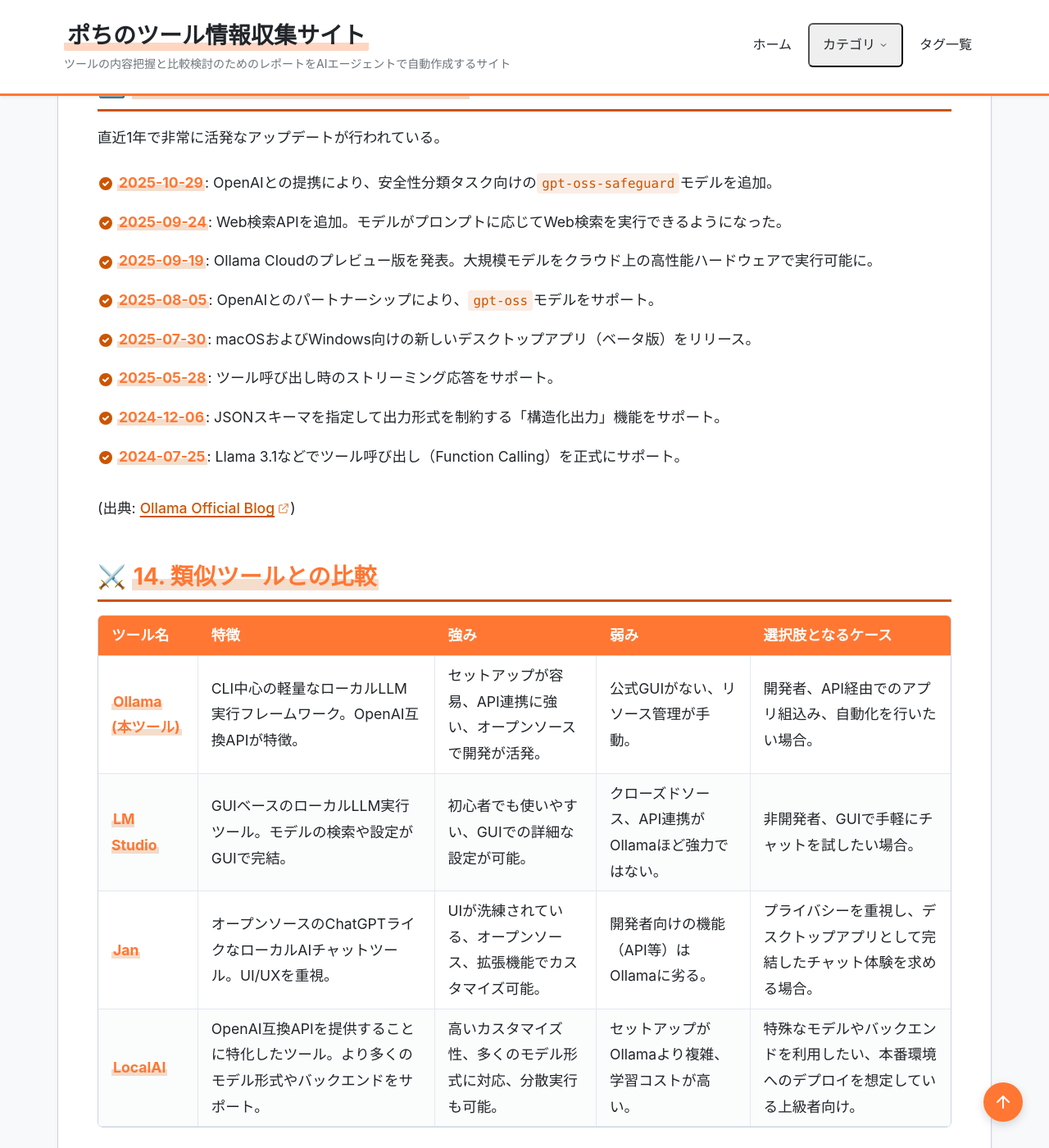
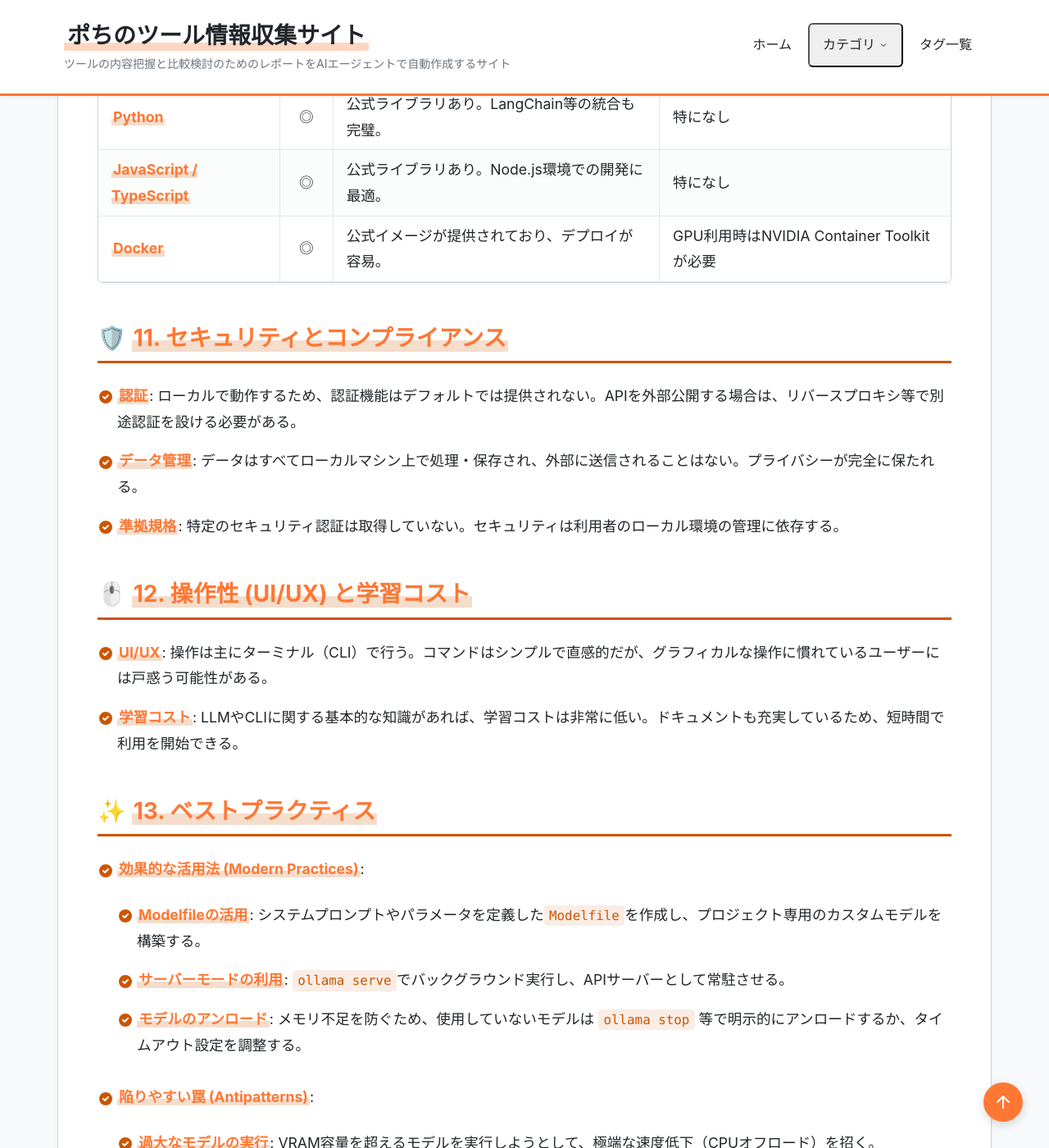
Before and after one commit to aegisfleet/tool-survey-report, a Jekyll site: the page built from _reports/ollama.md, in a window 1280 px wide and 1400 px high, scrolled down 8125 px. Shown: the whole window at 82% size. Built offline with Jekyll 4.4.1, drawn with Linux system fonts in a browser that asks for light colours; some of the changed text lies outside the part shown.

Commit message:
Update Ollama investigation report to 2026-01-29 (#624)
- Align report structure with the strict 17-section template.
- Add "Setup" and "Best Practices" sections.
- Update "Updates" section with verified January 2026 features (ollama launch, image generation).
- Create detailed comparison tables with LM Studio, Jan, and LocalAI.
- Normalize tags and update metadata.

Co-authored-by: google-labs-jules[bot] <161369871+google-labs-jules[bot]@users.noreply.github.com>

````diff
--- a/_reports/ollama.md
+++ b/_reports/ollama.md
@@ -8,15 +8,13 @@ category: "AI開発基盤"
 developer: "Ollama Inc."
 official_site: "https://ollama.com/"
 date: "2025-10-24"
-last_updated: "2026-01-13"
+last_updated: "2026-01-29"
 tags:
   - "AI"
   - "ローカルAI"
   - "大規模言語モデル"
   - "オープンソース"
   - "開発者ツール"
-  - "推論"
-  - "CLI"
 description: "オープンソースの大規模言語モデル（LLM）をローカル環境で簡単に実行するためのフレームワーク"
 
 # 【クイックサマリー】ホーム画面のカード表示用
@@ -28,7 +26,7 @@ quick_summary:
     - "開発者"
     - "AI/MLエンジニア"
     - "研究者"
-  latest_highlight: "2025年10月にOpenAIとの提携によるgpt-oss-safeguardモデルを追加"
+  latest_highlight: "2026年1月にollama launchコマンドや画像生成機能を追加"
   update_frequency: "高"
 
 # 【ツール評価】100点満点、基準点70点からの加減算方式
@@ -92,12 +90,31 @@ relationships:
 * **ワンコマンド実行**: `ollama run <model_name>` のような単純なコマンドでモデルのダウンロードと実行が可能。
 * **OpenAI互換API**: OpenAIのAPIと互換性のあるエンドポイントをローカルに提供し、既存ツールやライブラリの多くをそのまま利用できる。
 * **公式ライブラリ**: PythonおよびJavaScript/TypeScriptの公式ライブラリを提供し、アプリケーションへの組み込みを簡素化。
-* **マルチモーダル対応**: テキストだけでなく、画像入力にも対応したモデル（例: LLaVA）を利用可能。
+* **マルチモーダル対応**: テキストだけでなく、画像入力にも対応したモデル（例: LLaVA, Llama 3.2 Vision）を利用可能。
 * **ツール呼び出し (Function Calling)**: モデルが外部ツールやAPIと連携し、より複雑なタスクを実行する機能。
 * **構造化出力**: JSONスキーマを指定することで、モデルの出力を特定の形式に制約する機能。
 * **GPUサポート**: NVIDIA (CUDA), AMD (ROCm), Apple Metal (Mシリーズチップ) に対応し、高速な推論を実現。
 
-## **4. 特徴・強み (Pros)**
+## **4. 開始手順・セットアップ**
+
+* **前提条件**:
+  * OS: macOS, Windows, Linux
+  * ハードウェア: 実行するモデルに応じたRAMおよびGPU（推奨）
+* **インストール/導入**:
+  * **macOS / Linux**:
+    ```bash
+    curl -fsSL https://ollama.com/install.sh | sh
+    ```
+  * **Windows**: 公式サイトからインストーラーをダウンロードして実行。
+* **初期設定**:
+  * 特になし。インストール後、自動的にサーバーが起動する。
+* **クイックスタート**:
+  ```bash
+  # モデル（Llama 3.2）をダウンロードしてチャットを開始
+  ollama run llama3.2
+  ```
+
+## **5. 特徴・強み (Pros)**
 
 * **圧倒的な手軽さ**: 複雑な環境構築なしに、単一のコマンドでローカルLLM環境を即座に構築できる。
 * **高いプライバシーとセキュリティ**: 全てのデータがローカルマシン上で処理されるため、機密情報やプライベートなデータを安全に扱える。
@@ -105,16 +122,16 @@ relationships:
 * **コスト効率**: ローカルのマシンリソースを利用するため、API利用料や従量課金を気にすることなく開発に集中できる。
 * **クロスプラットフォーム**: macOS, Windows, Linuxにネイティブ対応しており、Dockerイメージも提供されているため、環境を問わず利用できる。
 
-## **5. 弱み・注意点 (Cons)**
+## **6. 弱み・注意点 (Cons)**
 
 * **高いハードウェア要求**: 高性能なモデルを快適に動作させるためには、十分なRAM（16GB以上推奨）と高性能なGPUが必要不可欠。
 * **CLI中心の操作**: 公式ではGUIが提供されておらず、操作はCLIが基本。初心者にとっては学習コストがかかる可能性がある（サードパーティ製のUIは多数存在する）。
 * **日本語対応**: UIはCLIのため言語の問題はないが、公式ドキュメントやコミュニティは主に英語で提供されている。
 * **モデルライセンスの確認**: 利用できるモデルにはそれぞれライセンスがあり、商用利用が制限されている場合があるため、利用前に確認が必要。
 
-## **6. 料金プラン**
+## **7. 料金プラン**
 
-ローカルでの利用は完全に無料。将来的には、より高性能なハードウェアで大規模モデルを実行するためのクラウドサービスの提供が予定されている。
+ローカルでの利用は完全に無料。Ollama Cloudなどの付加サービスは将来的に有償化される可能性があるが、コア機能はOSSとして提供されている。
 
 | プラン名 | 料金 | 主な特徴 |
 |---|---|---|
@@ -133,29 +150,49 @@ relationships:
   * その他、多数のオープンソースプロジェクトや個人開発のAIアプリケーションでバックエンドとして採用。
 * **対象業界**: IT、ソフトウェア開発、研究機関など、AI技術を活用するあらゆる業界。
 
-## **8. サポート体制**
+## **9. サポート体制**
 
 * **ドキュメント**: [公式ドキュメント](https://ollama.com/docs) が整備されており、APIリファレンスやチュートリアルが充実している。
 * **コミュニティ**: [Discord](https://discord.gg/ollama) や [GitHub](https://github.com/ollama/ollama) に活発なコミュニティが存在し、ユーザー同士のサポートや情報交換が盛んに行われている。
 * **公式サポート**: 商用サポートは提供されておらず、コミュニティベースのサポートが中心。
 
-## **9. 連携機能 (API・インテグレーション)**
+## **10. エコシステムと連携**
+
+### **10.1 API・外部サービス連携**
 
 * **API**: OpenAI互換のREST APIをローカルに提供。これにより、APIを介したあらゆるツールやアプリケーションとの連携が可能。
 * **外部サービス連携**: LangChain, LlamaIndexなどの主要なAI開発フレームワークや、Open WebUI, Bionic, enchantedなど多数のGUIクライアントとシームレスに連携できる。
 
-## **10. セキュリティとコンプライアンス**
+### **10.2 技術スタックとの相性**
+
+| 技術スタック | 相性 | メリット・推奨理由 | 懸念点・注意点 |
+|:---|:---:|:---|:---|
+| **Python** | ◎ | 公式ライブラリあり。LangChain等の統合も完璧。 | 特になし |
+| **JavaScript / TypeScript** | ◎ | 公式ライブラリあり。Node.js環境での開発に最適。 | 特になし |
+| **Docker** | ◎ | 公式イメージが提供されており、デプロイが容易。 | GPU利用時はNVIDIA Container Toolkitが必要 |
+
+## **11. セキュリティとコンプライアンス**
 
 * **認証**: ローカルで動作するため、認証機能はデフォルトでは提供されない。APIを外部公開する場合は、リバースプロキシ等で別途認証を設ける必要がある。
 * **データ管理**: データはすべてローカルマシン上で処理・保存され、外部に送信されることはない。プライバシーが完全に保たれる。
 * **準拠規格**: 特定のセキュリティ認証は取得していない。セキュリティは利用者のローカル環境の管理に依存する。
 
-## **11. 操作性 (UI/UX) と学習コスト**
+## **12. 操作性 (UI/UX) と学習コスト**
 
 * **UI/UX**: 操作は主にターミナル（CLI）で行う。コマンドはシンプルで直感的だが、グラフィカルな操作に慣れているユーザーには戸惑う可能性がある。
 * **学習コスト**: LLMやCLIに関する基本的な知識があれば、学習コストは非常に低い。ドキュメントも充実しているため、短時間で利用を開始できる。
 
-## **12. ユーザーの声（レビュー分析）**
+## **13. ベストプラクティス**
+
+* **効果的な活用法 (Modern Practices)**:
+  * **Modelfileの活用**: システムプロンプトやパラメータを定義した`Modelfile`を作成し、プロジェクト専用のカスタムモデルを構築する。
+  * **サーバーモードの利用**: `ollama serve`でバックグラウンド実行し、APIサーバーとして常駐させる。
+  * **モデルのアンロード**: メモリ不足を防ぐため、使用していないモデルは `ollama stop` 等で明示的にアンロードするか、タイムアウト設定を調整する。
+* **陥りやすい罠 (Antipatterns)**:
+  * **過大なモデルの実行**: VRAM容量を超えるモデルを実行しようとして、極端な速度低下（CPUオフロード）を招く。
+  * **セキュリティ設定の不備**: `OLLAMA_HOST`を`0.0.0.0`に設定して外部公開する際に、ファイアウォールや認証を設定しないまま放置する。
+
+## **14. ユーザーの声（レビュー分析）**
 
 * **調査対象**: GitHub, Discord, Reddit, X (旧Twitter), 技術ブログ
 * **総合評価**: 開発者コミュニティからは「ローカルLLM実行環境のデファクトスタンダード」として極めて高く評価されている。
@@ -171,34 +208,43 @@ relationships:
   * 飛行機の中などオフライン環境でのコーディングアシスタントとして利用。
   * プライベートなドキュメントを読み込ませるRAGシステムのバックエンドとして活用。
 
-## **13. 直近半年のアップデート情報**
+## **15. 直近半年のアップデート情報**
 
-直近1年で非常に活発なアップデートが行われている。
+* **2026-01-23**: `ollama launch`コマンドを追加。Claude CodeやOpenCodeなどのツールをセットアップ不要で実行可能に。
+* **2026-01-20**: 実験的な画像生成機能をmacOS向けにリリース。
+* **2026-01-16**: Anthropic API互換性をサポートし、Claude Codeなどが利用可能に。
+* **2026-01-15**: OpenAI Codex CLIとの連携をサポート。
+* **2025-10-29**: OpenAIとの提携による`gpt-oss-safeguard`モデルを追加。
+* **2025-09-24**: Web検索APIを追加。
+* **2025-09-19**: Ollama Cloudのプレビュー版を発表。
+* **2024-09-25**: Llama 3.2およびLlama 3.2 Visionモデルをサポート。
 
-* **2025-10-29**: OpenAIとの提携により、安全性分類タスク向けの`gpt-oss-safeguard`モデルを追加。
-* **2025-09-24**: Web検索APIを追加。モデルがプロンプトに応じてWeb検索を実行できるようになった。
-* **2025-09-19**: Ollama Cloudのプレビュー版を発表。大規模モデルをクラウド上の高性能ハードウェアで実行可能に。
-* **2025-08-05**: OpenAIとのパートナーシップにより、`gpt-oss`モデルをサポート。
-* **2025-07-30**: macOSおよびWindows向けの新しいデスクトップアプリ（ベータ版）をリリース。
-* **2025-05-28**: ツール呼び出し時のストリーミング応答をサポート。
-* **2024-12-06**: JSONスキーマを指定して出力形式を制約する「構造化出力」機能をサポート。
-* **2024-07-25**: Llama 3.1などでツール呼び出し（Function Calling）を正式にサポート。
+(出典: [Ollama Blog](https://ollama.com/blog))
 
-(出典: [Ollama Official Blog](https://ollama.com/blog))
+## **16. 類似ツールとの比較**
 
-## **14. 類似ツールとの比較**
+### **16.1 機能比較表 (星取表)**
+
+| 機能カテゴリ | 機能項目 | Ollama | LM Studio | Jan | LocalAI |
+|:---:|:---|:---:|:---:|:---:|:---:|
+| **基本機能** | GUI操作 | ×<br><small>CLIのみ</small> | ◎<br><small>洗練されたUI</small> | ◎<br><small>ChatGPT風UI</small> | ×<br><small>基本はAPI</small> |
+| **導入** | セットアップ容易性 | ◎<br><small>ワンコマンド</small> | ◎<br><small>インストーラー</small> | ◎<br><small>インストーラー</small> | △<br><small>Docker等が必要</small> |
+| **開発** | API互換性 | ◎<br><small>OpenAI互換</small> | ◯<br><small>OpenAI互換</small> | ◯<br><small>ローカルサーバー</small> | ◎<br><small>完全互換目指す</small> |
+| **ライセンス** | オープンソース | ◎<br><small>MIT</small> | ×<br><small>プロプライエタリ</small> | ◎<br><small>AGPL v3</small> | ◎<br><small>MIT</small> |
+
+### **16.2 詳細比較**
 
 | ツール名 | 特徴 | 強み | 弱み | 選択肢となるケース |
-|---|---|---|---|---|
-| **Ollama (本ツール)** | CLI中心の軽量なローカルLLM実行フレームワーク。OpenAI互換APIが特徴。 | セットアップが容易、API連携に強い、オープンソースで開発が活発。 | 公式GUIがない、リソース管理が手動。 | 開発者、API経由でのアプリ組込み、自動化を行いたい場合。 |
-| **LM Studio** | GUIベースのローカルLLM実行ツール。モデルの検索や設定がGUIで完結。 | 初心者でも使いやすい、GUIでの詳細な設定が可能。 | クローズドソース、API連携がOllamaほど強力ではない。 | 非開発者、GUIで手軽にチャットを試したい場合。 |
-| **Jan** | オープンソースのChatGPTライクなローカルAIチャットツール。UI/UXを重視。 | UIが洗練されている、オープンソース、拡張機能でカスタマイズ可能。 | 開発者向けの機能（API等）はOllamaに劣る。 | プライバシーを重視し、デスクトップアプリとして完結したチャット体験を求める場合。 |
-| **LocalAI** | OpenAI互換APIを提供することに特化したツール。より多くのモデル形式やバックエンドをサポート。 | 高いカスタマイズ性、多くのモデル形式に対応、分散実行も可能。 | セットアップがOllamaより複雑、学習コストが高い。 | 特殊なモデルやバックエンドを利用したい、本番環境へのデプロイを想定している上級者向け。 |
+|---------|------|------|------|------------------|
+| **Ollama** | CLI中心の軽量フレームワーク | セットアップが最速、API連携が強力、リソース消費が少ない。 | 公式GUIがない。 | 開発者、スクリプトへの組み込み、サーバー利用。 |
+| **LM Studio** | 高機能なGUIアプリ | 直感的なGUI、詳細なモデル設定、Windows/Macで使いやすい。 | クローズドソース、商用利用規定あり。 | 非開発者、GUIで手軽にチャットや検証をしたい場合。 |
+| **Jan** | オープンソースGUIアプリ | 完全OSS、拡張機能、プライバシー重視のデスクトップ体験。 | 動作の安定性やパフォーマンスがOllama/LM Studioに劣る場合がある。 | OSSかつGUI環境を求める場合。 |
+| **LocalAI** | API互換性特化 | OpenAI APIの完全な代替を目指し、音声や画像生成も統合。 | セットアップがやや複雑、コンテナ運用が前提。 | 本番環境へのデプロイ、マルチモーダルAPIサーバー構築。 |
 
-## **15. 総評**
+## **17. 総評**
 
 * **総合的な評価**:
-  Ollamaは、ローカル環境でLLMを扱う開発者にとって、現在最もバランスの取れた強力な選択肢である。セットアップの容易さ、活発な開発、そしてOpenAI互換APIによるエコシステムの活用しやすさは、他のツールと比較して大きなアドバンテージとなっている。
+  Ollamaは、ローカル環境でLLMを扱う開発者にとって、現在最もバランスの取れた強力な選択肢である。セットアップの容易さ、活発な開発、そしてOpenAI互換APIによるエコシステムの活用しやすさは、他のツールと比較して大きなアドバンテージとなっている。2026年に入り、`ollama launch`コマンドによるツール連携の強化や画像生成への対応など、単なるLLMランナーを超えたプラットフォームへと進化しつつある。
 * **推奨されるチームやプロジェクト**:
   * AIを活用したアプリケーションのプロトタイピングを行う開発チーム。
   * プライバシーやセキュリティを重視し、データを外部に出せないプロジェクト。
@@ -207,4 +253,3 @@ relationships:
   * **開発者・API連携重視ならOllama**: アプリケーションへの組み込みや自動化を前提とするなら第一候補となる。
   * **GUIでの手軽さ重視ならLM Studio**: 非開発者が手軽にLLMとチャットしたい場合に最適。
   * **UI/UXとオープンソース性を両立したいならJan**: 洗練されたUIのデスクトップアプリを求めるなら検討の価値あり。
-  * **最高のカスタマイズ性を求めるならLocalAI**: より高度で複雑な要件を持つ上級者向けの選択肢。
````
Also changed, not shown: other parts of _reports/ollama.md (+1 -1 lines).
